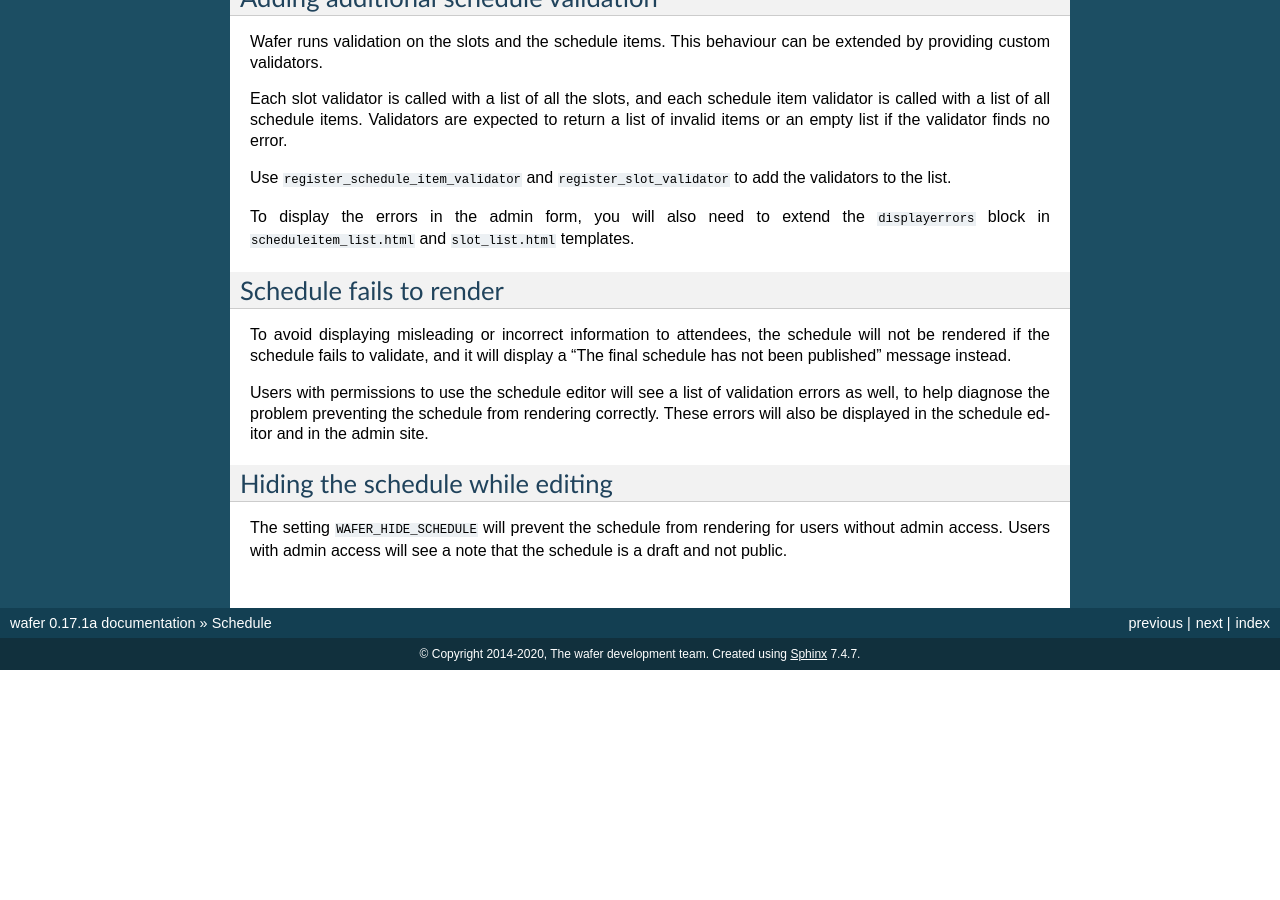
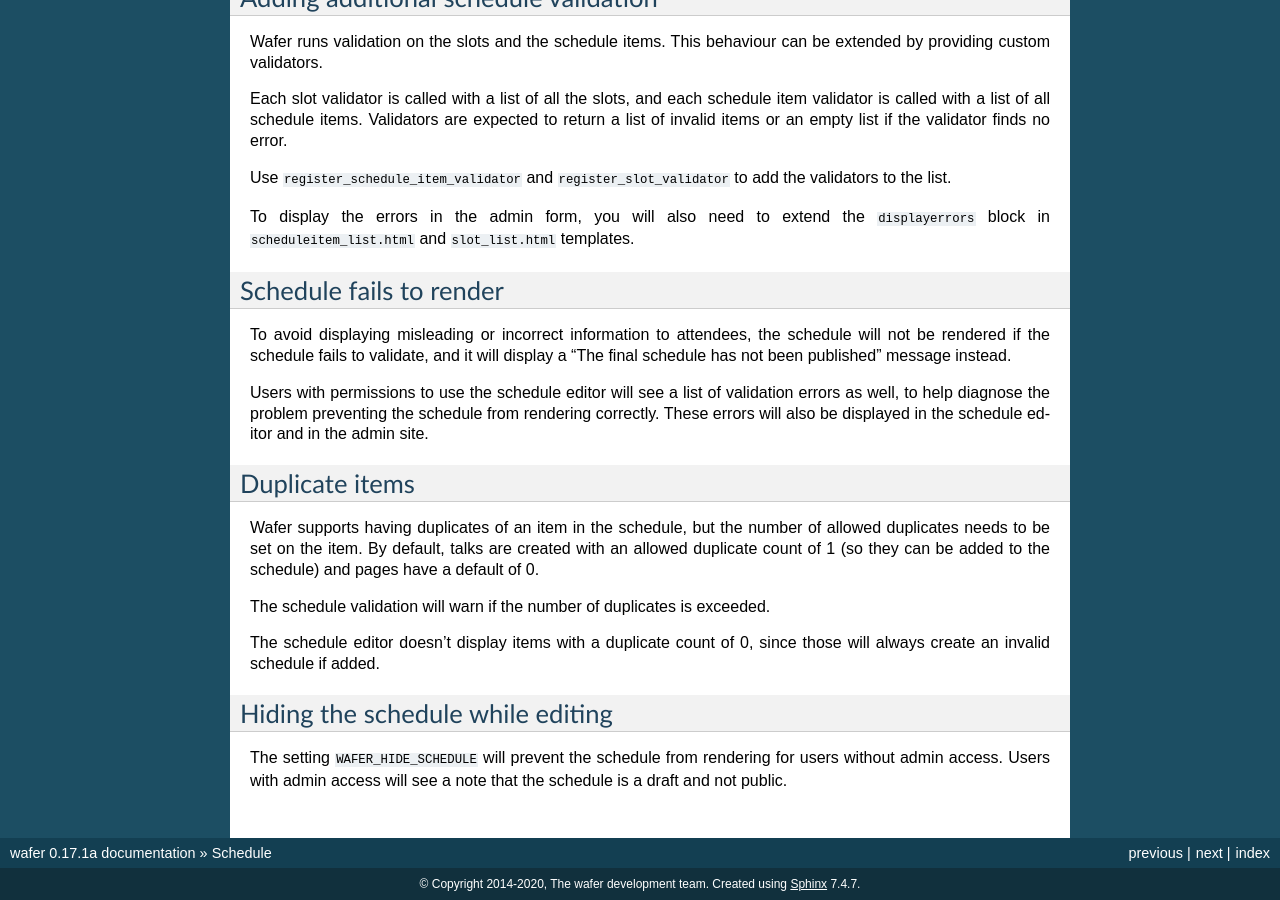
Before and after one commit to CTPUG/wafer, a Sphinx documentation site: the page built from docs/schedule.rst, in a window 1280 px wide and 900 px high, scrolled down 1621 px. Built offline with Sphinx 7.4.7, drawn with Linux system fonts in a browser that asks for light colours; pages that are not in the unit, such as notebooks, are missing from menus; before the commit the page ends 2291 px from its top, so only the background shows below that.

Commit message:
Document duplicates in the schedule

```diff
--- a/docs/schedule.rst
+++ b/docs/schedule.rst
@@ -123,6 +123,18 @@ errors as well, to help diagnose the problem preventing the schedule from
 rendering correctly. These errors will also be displayed in the schedule editor
 and in the admin site.
 
+Duplicate items
+===============
+
+Wafer supports having duplicates of an item in the schedule, but the number
+of allowed duplicates needs to be set on the item. By default, talks are
+created with an allowed duplicate count of 1 (so they can be added to the schedule)
+and pages have a default of 0.
+
+The schedule validation will warn if the number of duplicates is exceeded.
+
+The schedule editor doesn't display items with a duplicate count of 0, since
+those will always create an invalid schedule if added.
 
 Hiding the schedule while editing
 =================================
```
